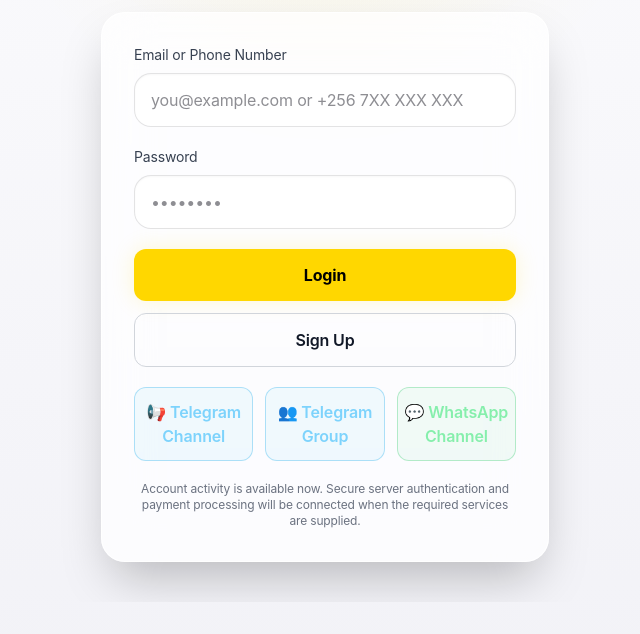
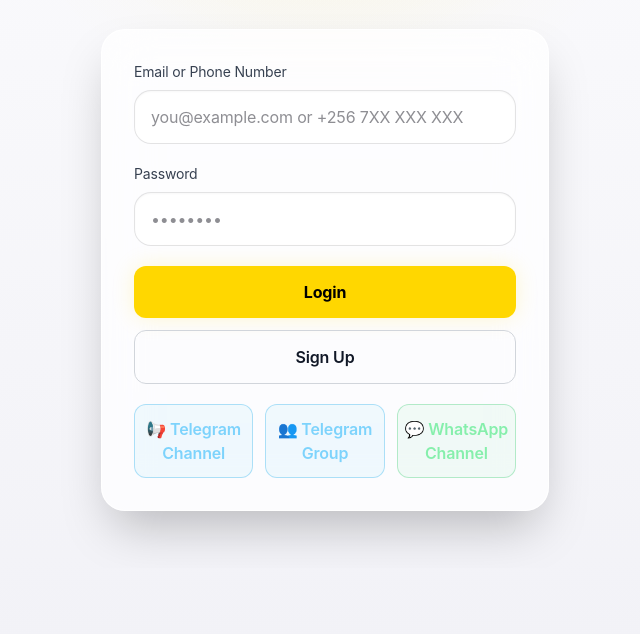
Before and after one commit to jasti1-real/Grand-Horizon-Hotels, a plain HTML site: page index.html in a window 1280 px wide. Shown: the part 232-866 px from the top of the page, without its empty margins (315-955 px from the left). Drawn offline with nearby package versions, Linux system fonts and the light colour scheme.

Commit message:
Remove bottom login explanation text

```diff
--- a/index.html
+++ b/index.html
@@ -175,7 +175,6 @@
             💬 WhatsApp Channel
           </a>
         </div>
-        <p class="text-xs text-gray-500 text-center mt-5">Account activity is available now. Secure server authentication and payment processing will be connected when the required services are supplied.</p>
       </div>
     </div>
   </section>
```
